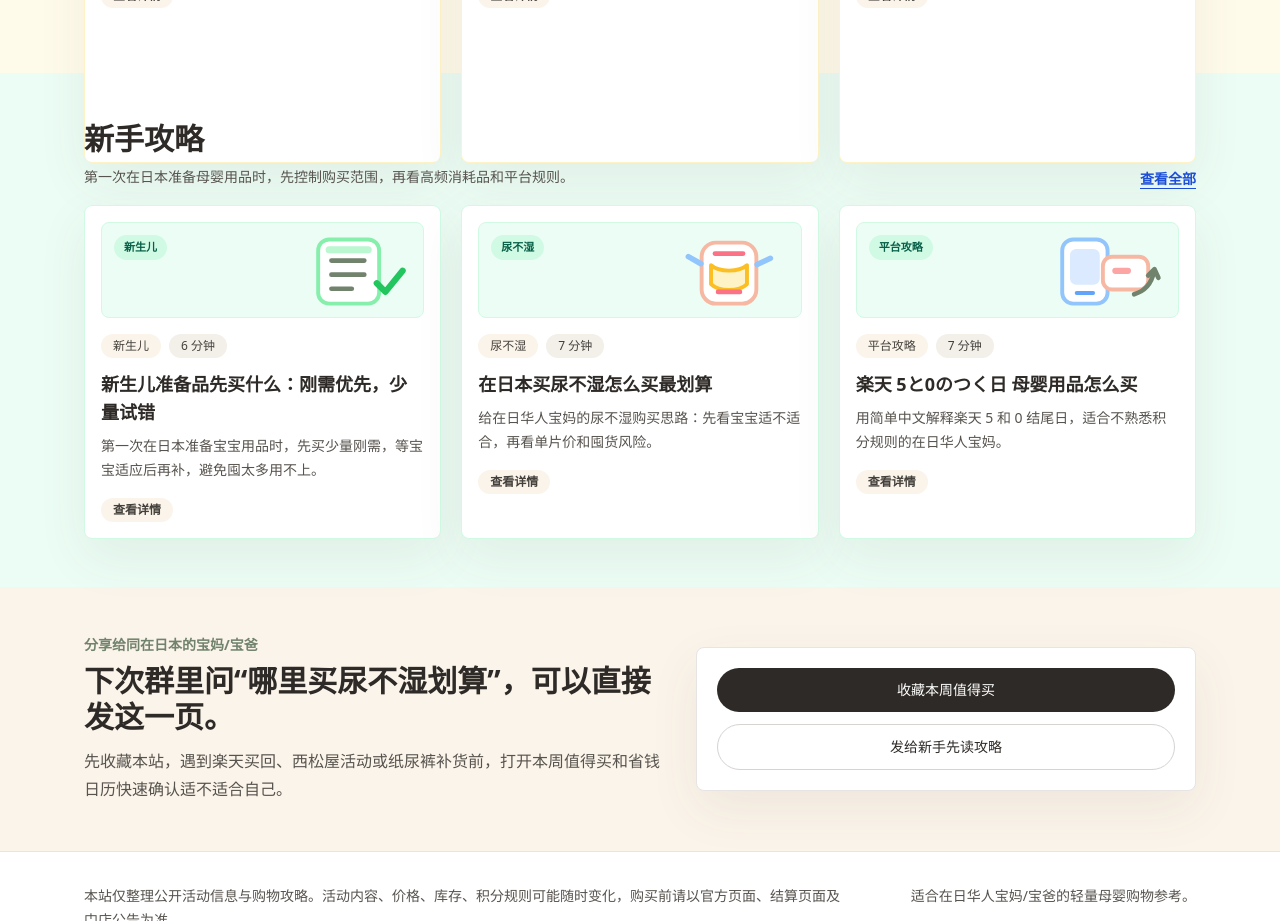
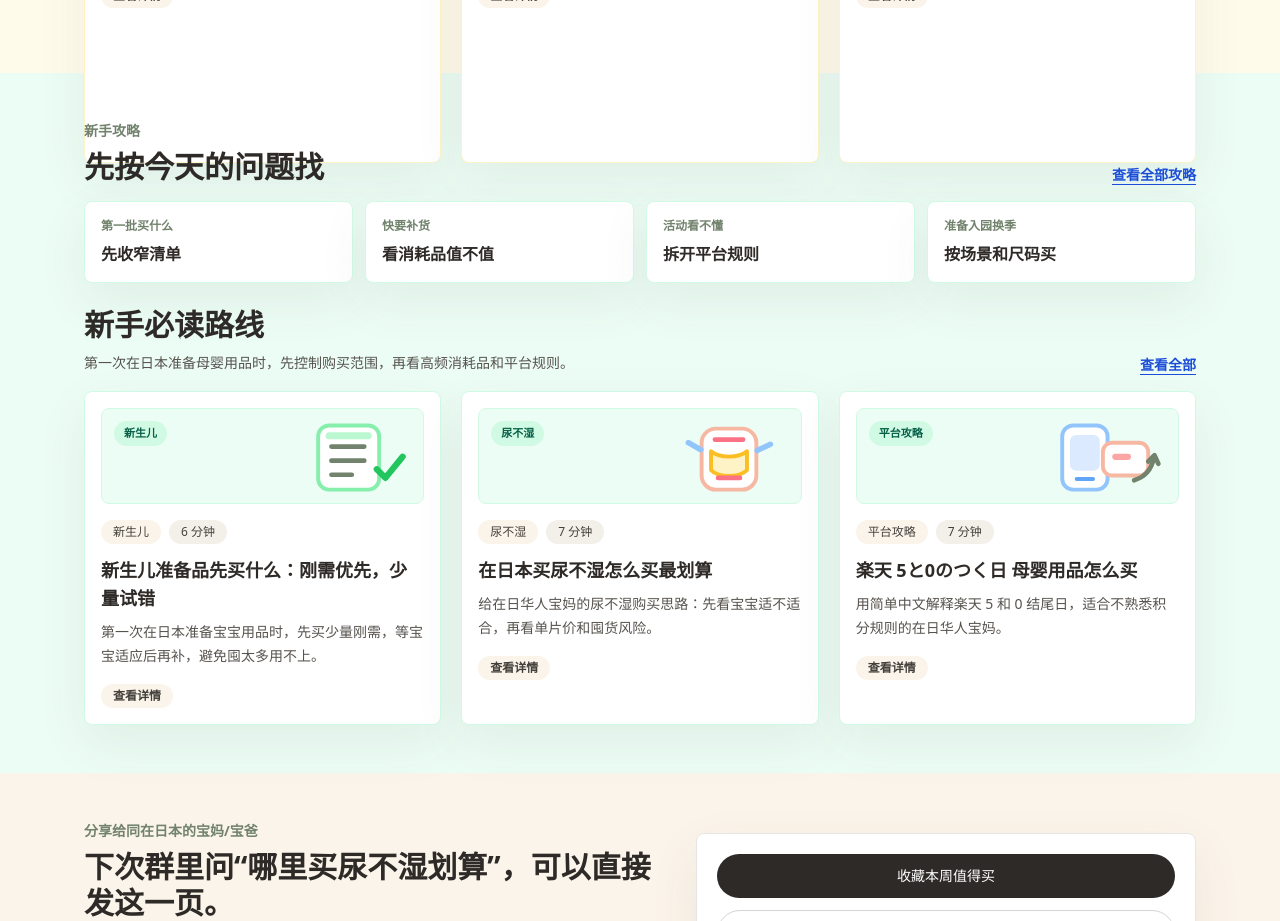
Before and after one commit to fengchuanli/mama-save-jp, a Next.js app: page / in a window 1280 px wide. Shown: the part 2480-3401 px from the top of the page. Built offline with nearby package versions, Linux system fonts and the light colour scheme.

Commit message:
优化首页攻略问题入口

```diff
--- a/pages/index.tsx
+++ b/pages/index.tsx
@@ -118,6 +118,28 @@ export default function Home({ deals, calendarEvents, paymentRebateEvents, guide
       title: "先看省钱日历",
       description: "确认活动规则、适合买什么和注意事项。",
       nextStep: "下一步：挑最近的省钱节点"
+    }
+  ];
+  const guideProblemRoutes = [
+    {
+      label: "第一批买什么",
+      href: "/guides#guide-group-start",
+      title: "先收窄清单"
+    },
+    {
+      label: "快要补货",
+      href: "/guides#guide-group-essentials",
+      title: "看消耗品值不值"
+    },
+    {
+      label: "活动看不懂",
+      href: "/guides#guide-group-platforms",
+      title: "拆开平台规则"
+    },
+    {
+      label: "准备入园换季",
+      href: "/guides#guide-group-nursery",
+      title: "按场景和尺码买"
     }
   ];
 
@@ -244,8 +266,38 @@ export default function Home({ deals, calendarEvents, paymentRebateEvents, guide
 
       <section className="bg-emerald-50">
         <div className="mx-auto max-w-6xl px-5 py-12">
+          <div className="mb-6">
+            <div className="mb-4 flex flex-col items-start justify-between gap-3 sm:flex-row sm:items-end">
+              <div>
+                <p className="text-sm font-semibold text-tea">新手攻略</p>
+                <h2 className="mt-2 text-2xl font-semibold tracking-normal text-ink md:text-3xl">
+                  先按今天的问题找
+                </h2>
+              </div>
+              <Link
+                href="/guides"
+                className="shrink-0 whitespace-nowrap text-sm font-bold text-blue-700 underline underline-offset-4 transition hover:text-blue-900"
+              >
+                查看全部攻略
+              </Link>
+            </div>
+
+            <div className="grid gap-3 sm:grid-cols-2 lg:grid-cols-4">
+              {guideProblemRoutes.map((route) => (
+                <Link
+                  key={route.href}
+                  href={route.href}
+                  className="rounded-lg border border-emerald-100 bg-white p-4 shadow-soft transition hover:border-emerald-200 hover:bg-emerald-50"
+                >
+                  <p className="text-xs font-semibold text-tea">{route.label}</p>
+                  <h3 className="mt-2 text-base font-semibold text-ink">{route.title}</h3>
+                </Link>
+              ))}
+            </div>
+          </div>
+
           <HorizontalCardSection
-          title="新手攻略"
+            title="新手必读路线"
             description="第一次在日本准备母婴用品时，先控制购买范围，再看高频消耗品和平台规则。"
             viewAllHref="/guides"
             items={guides}
```
Also changed, not shown: 1 other file (tests, documents, lock files or other folders). Lines whose indentation alone changed are shown as unchanged.
